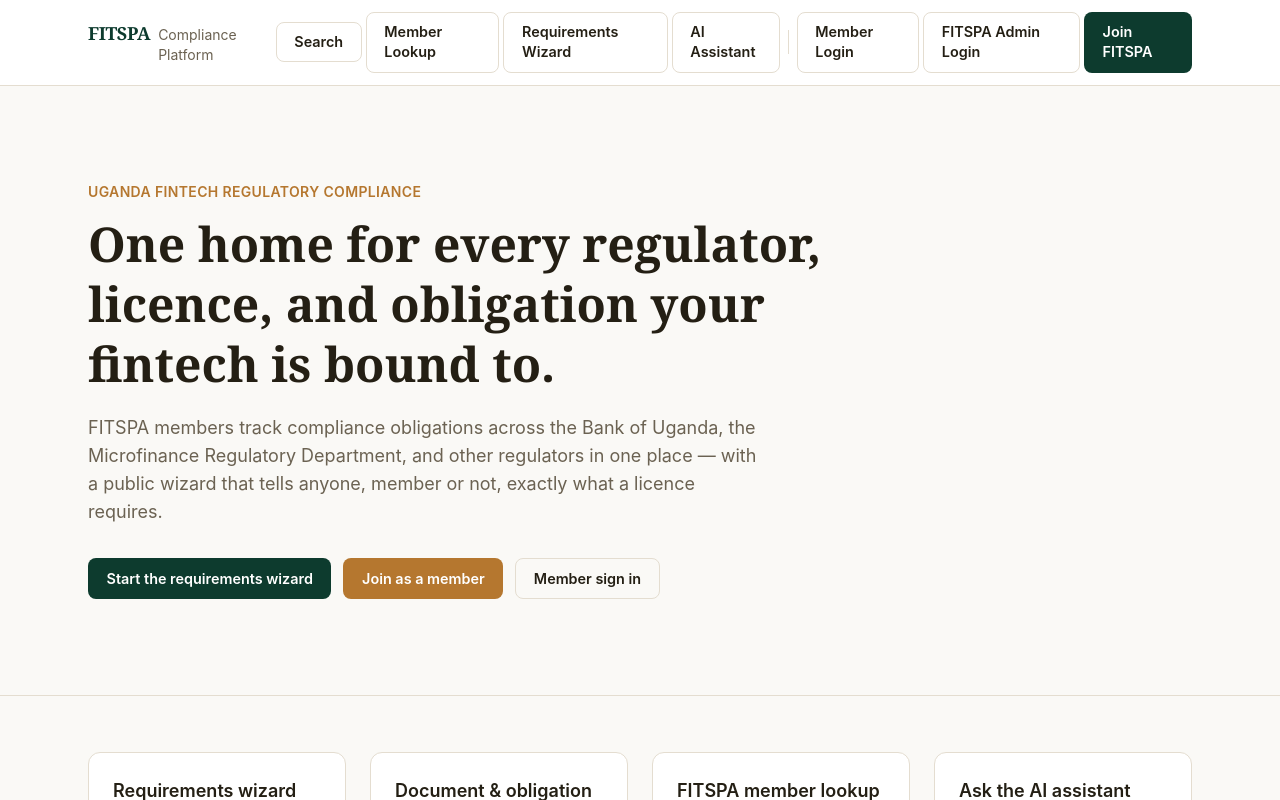
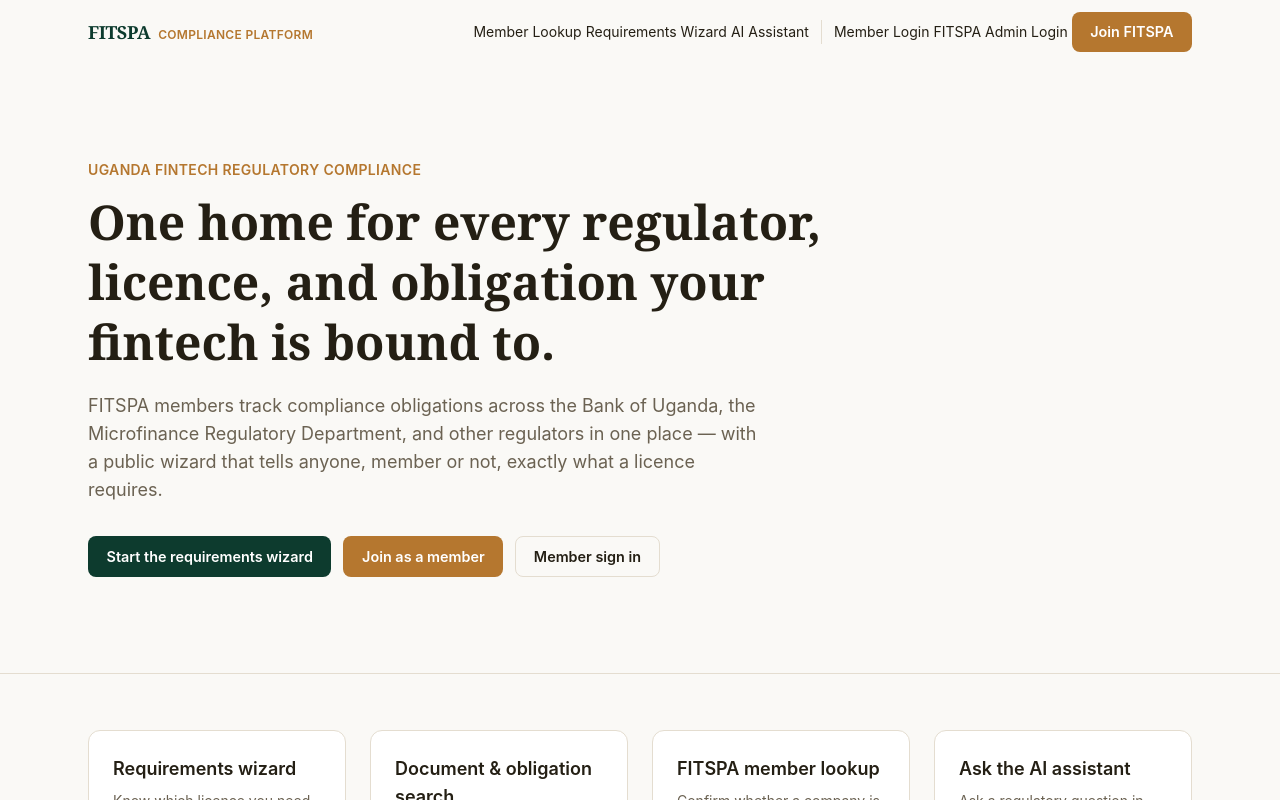
Before and after one commit to bmatovu15/FITSPACompliancePlatform, a Next.js app: page / in a window 1280 px wide. Shown: the top 800 px of the page. Built offline with nearby package versions, Linux system fonts and the light colour scheme; no server answers.

Commit message:
Update layout.tsx

```diff
--- a/src/app/layout.tsx
+++ b/src/app/layout.tsx
@@ -21,10 +21,8 @@
     <html lang="en" className="h-full">
       <body className="min-h-full flex flex-col">
         <div className="flex flex-1 flex-col">
-          <header
-            className="border-b"
-            style={{ borderColor: "var(--color-border)", background: "var(--color-surface)" }}
-          >
+          <div className="topbar-accent" />
+          <header className="header-shell">
             <div className="mx-auto flex max-w-6xl items-center justify-between px-4 py-3 sm:px-6">
               <Link href="/" className="flex items-baseline gap-2">
                 <span
@@ -33,26 +31,28 @@
                 >
                   FITSPA
                 </span>
-                <span className="hidden text-sm sm:inline" style={{ color: "var(--color-text-muted)" }}>
+                <span
+                  className="hidden text-xs font-semibold uppercase tracking-wide sm:inline"
+                  style={{ color: "var(--color-accent)" }}
+                >
                   Compliance Platform
                 </span>
               </Link>
               <nav className="flex items-center gap-1 text-sm">
-                <Link className="btn btn-ghost" href="/search">Search</Link>
-                <Link className="btn btn-ghost" href="/lookup">Member Lookup</Link>
-                <Link className="btn btn-ghost" href="/wizard">Requirements Wizard</Link>
-                <Link className="btn btn-ghost" href="/assistant">AI Assistant</Link>
-                <span className="mx-1 hidden h-6 w-px sm:block" style={{ background: "var(--color-border)" }} />
+                <Link className="nav-link" href="/lookup">Member Lookup</Link>
+                <Link className="nav-link" href="/wizard">Requirements Wizard</Link>
+                <Link className="nav-link" href="/assistant">AI Assistant</Link>
+                <span className="mx-2 hidden h-6 w-px sm:block" style={{ background: "var(--color-border)" }} />
                 {user ? (
                   <Link className="btn btn-primary" href="/dashboard">My Dashboard</Link>
                 ) : (
                   <>
-                    <Link className="btn btn-ghost" href="/login">Member Login</Link>
+                    <Link className="nav-link" href="/login">Member Login</Link>
                     {/* Same /login form as members -- it checks is_staff() after
                         sign-in and routes FITSPA staff to /admin automatically.
                         Shown separately so admins aren't hunting for the URL. */}
-                    <Link className="btn btn-ghost" href="/login">FITSPA Admin Login</Link>
-                    <Link className="btn btn-primary" href="/signup">Join FITSPA</Link>
+                    <Link className="nav-link" href="/login">FITSPA Admin Login</Link>
+                    <Link className="btn btn-accent" href="/signup">Join FITSPA</Link>
                   </>
                 )}
               </nav>
```
